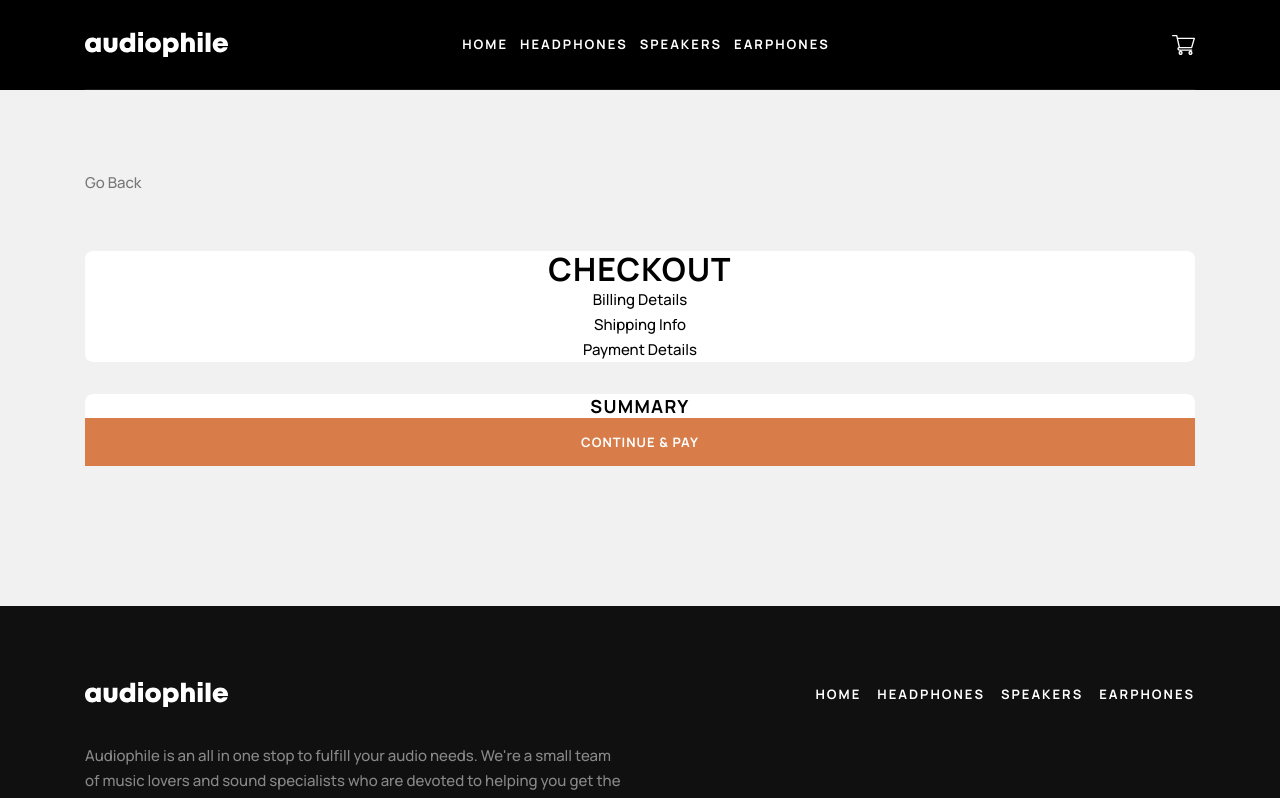
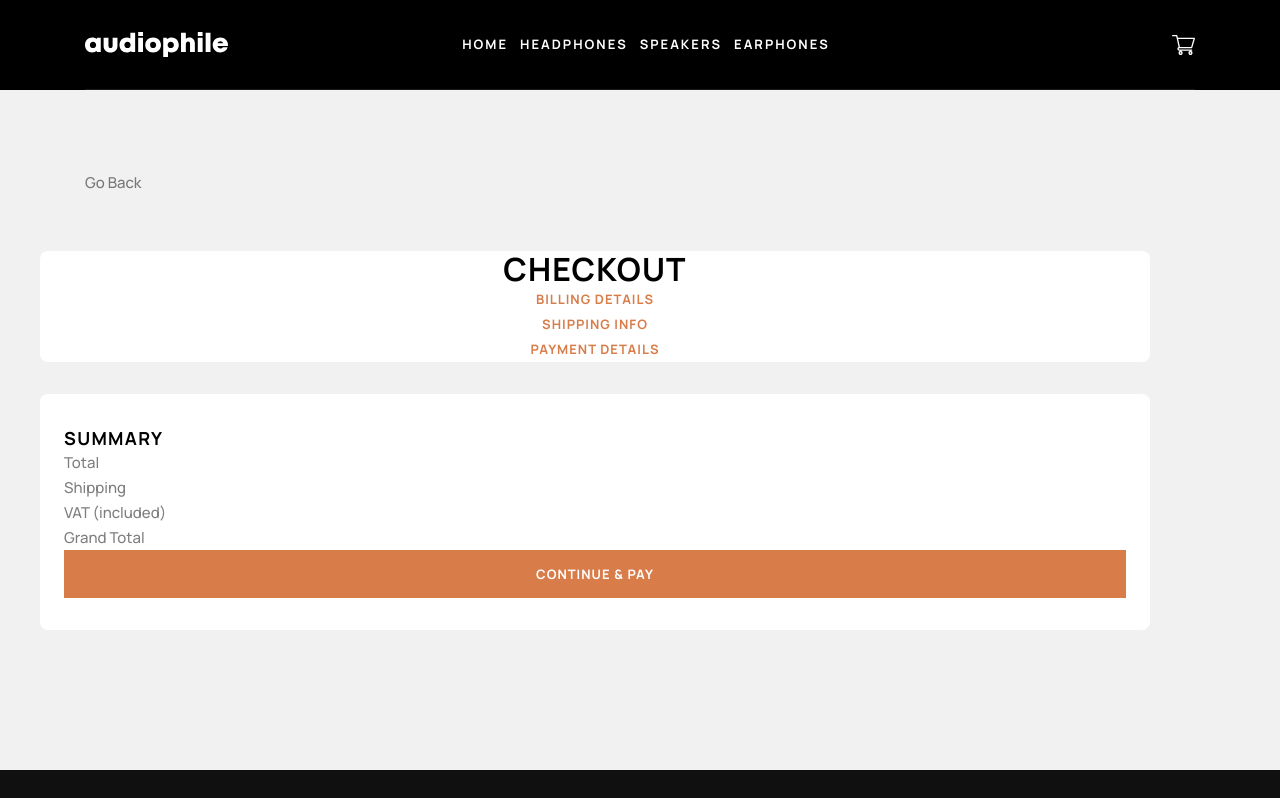
Before and after one commit to scottmotion/audiophile-ecommerce, a React (Vite) app: page /audiophile-ecommerce/checkout in a window 1280 px wide. Shown: the top 798 px of the page. Built offline with nearby package versions, Linux system fonts and the light colour scheme.

Commit message:
Update Checkout.tsx

```diff
--- a/src/pages/Checkout.tsx
+++ b/src/pages/Checkout.tsx
@@ -11,21 +11,25 @@ export default function Checkout() {
           </Link>
         </div>
       </nav>
-      <main className="flex w-full flex-col items-center gap-[2rem] bg-light-grey px-6 pb-24 md:px-10 md:pb-[7.25rem] lg:pb-[8.75rem]">
+      <main className="flex w-full flex-col gap-[2rem] bg-light-grey px-6 pb-24 md:px-10 md:pb-[7.25rem] lg:pb-[8.75rem]">
         <section className="flex w-full max-w-content flex-col items-center rounded-lg bg-white">
           <h1 className="heading-5 md:heading-4">Checkout</h1>
           <div>
-            <h2>Billing Details</h2>
+            <h2 className="text-subtitle">Billing Details</h2>
           </div>
           <div>
-            <h2>Shipping Info</h2>
+            <h2 className="text-subtitle">Shipping Info</h2>
           </div>
           <div>
-            <h2>Payment Details</h2>
+            <h2 className="text-subtitle">Payment Details</h2>
           </div>
         </section>
-        <section className="flex w-full max-w-content flex-col items-center rounded-lg bg-white">
+        <section className="flex w-full max-w-content flex-col rounded-lg bg-white px-6 py-8">
           <h2 className="heading-7">Summary</h2>
+          <p>Total</p>
+          <p>Shipping</p>
+          <p>VAT (included)</p>
+          <p>Grand Total</p>
           <button className="btn btn-1 w-full"> Continue & Pay</button>
         </section>
       </main>
```
